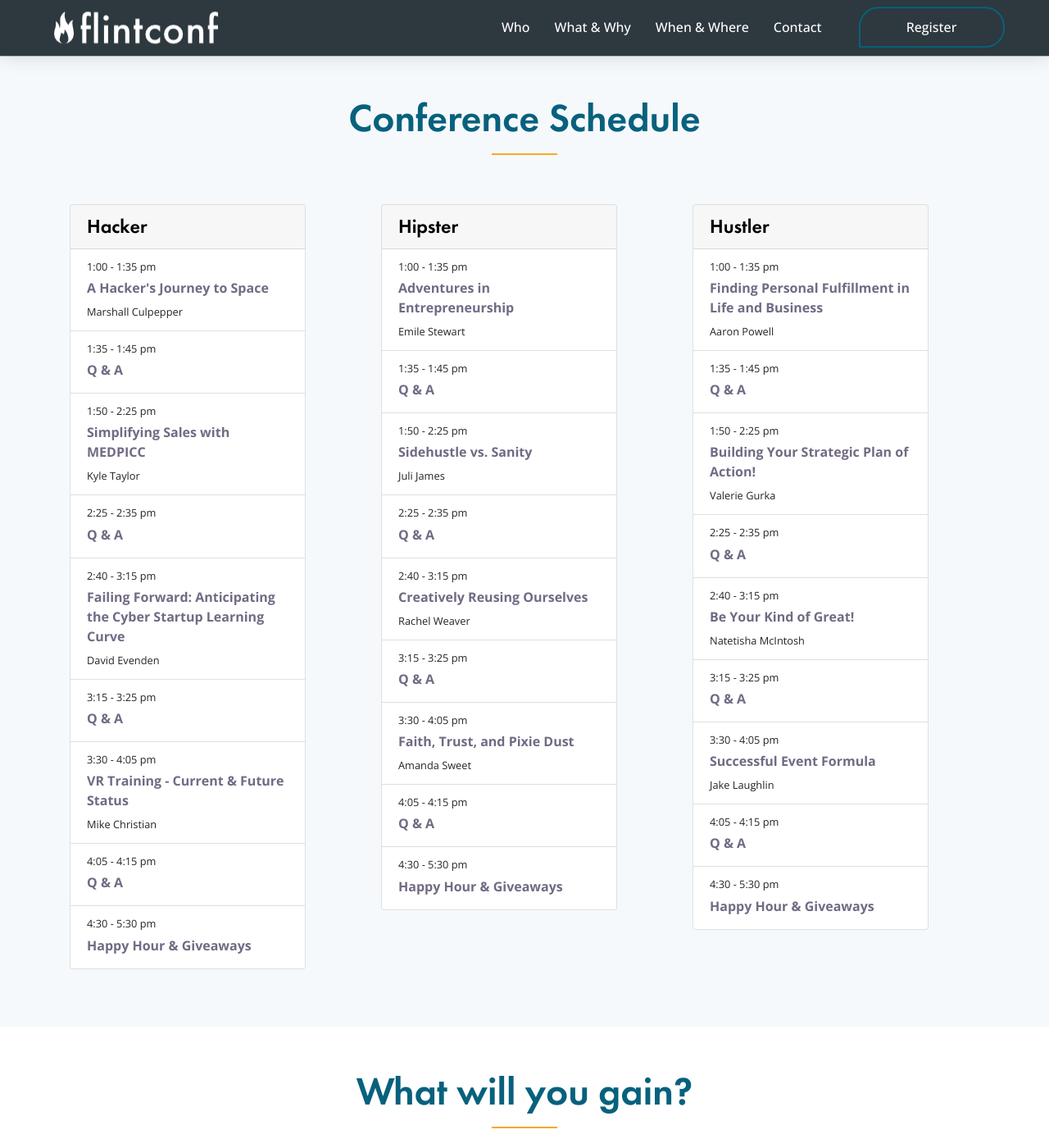
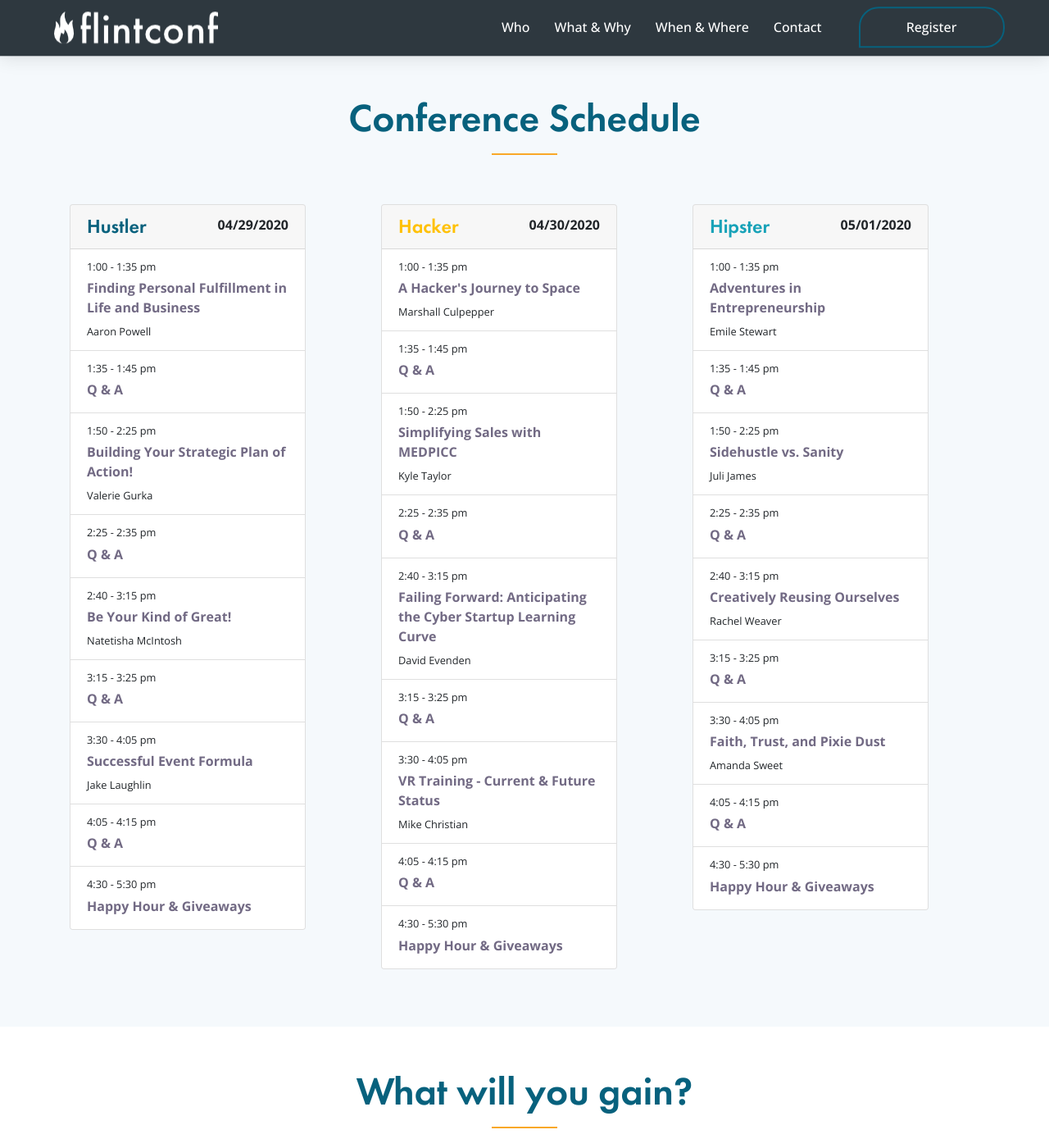
Before and after one commit to techmilldenton/flintconf, a Jekyll site: the page built from index.html, in a window 1280 px wide and 1400 px high, scrolled down 4056 px. Shown: the whole window at 82% size. Built offline with Jekyll 4.4.1, drawn with Linux system fonts in a browser that asks for light colours; nearby versions of some CDN libraries.

Commit message:
update sched

```diff
--- a/_config.yml
+++ b/_config.yml
@@ -71,7 +71,7 @@ collections:
     output: false
   carousel:
     output: false
-  categories:
+  topic_categories:
     output: false
 
 # Jekyll defaults
--- a/index.html
+++ b/index.html
@@ -194,27 +194,31 @@ layout: home
             </div>
             <div class="row">
 
-                    {% assign cats = site.topics | where: 'year', site.year | sort: "order" | group_by: 'category' %}
-                    {% assign topic_size = cats | size %}
+                    {% assign topic_size = site.topics | where: 'year', site.year | size %}
                     {% if topic_size > 0 %}
+                        {% assign cats = site.topic_categories | sort: "date" %}
+                        <!-- {{ cats | inspect }} -->
                         {% for cat in cats %}
+
                         <div class="col-md-4">
                         <div class="card" style="width: 18rem;">
                             <div class="card-header">
-                                <h4 style="margin: 0;">{{ cat.name }}</h4>
+                                <h4 class="text-{{ cat.color }}" style="margin: 0; width: 40%; float: left;">{{ cat.title }} </h4>
+                                <strong style="display: block; float: left; width: 60%; text-align: right;">{{ cat.date | date: "%m/%d/%Y" }}</strong>
                             </div>
                             <div class="list-group list-group-flush">
-                            {% for item in cat.items %}
+                                {% assign topics =  site.topics | where: 'year', site.year | where: 'category', cat.title | sort: "order" %}
+                                {% for topic in topics %}
                                 <div class="list-group-item flex-column align-items-start">
                                     <div class="d-flex w-100 justify-content-between mb-1">
-                                      <small>{{ item.time }}</small>
+                                      <small>{{ topic.time }}</small>
                                     </div>
-                                    <p class="mb-1"><strong>{{ item.title }}</strong></p>
-                                    <small>{{ item.speaker }}</small>
+                                    <p class="mb-1"><strong>{{ topic.title }}</strong></p>
+                                    <small>{{ topic.speaker }}</small>
                                 </div>
-                            {% endfor %}
+                                {% endfor %}
                             </div>
-                    </div>
+                        </div>
                     </div>
                         {% endfor %}
                     {% else %}
```
Also changed, not shown: admin/config.yml (+4 -4 lines), _topic_categories/hacker.md (renamed from _categories/hacker.md), _topic_categories/hipster.md (renamed from _categories/hipster.md), _topic_categories/hustler.md (renamed from _categories/hustler.md).
